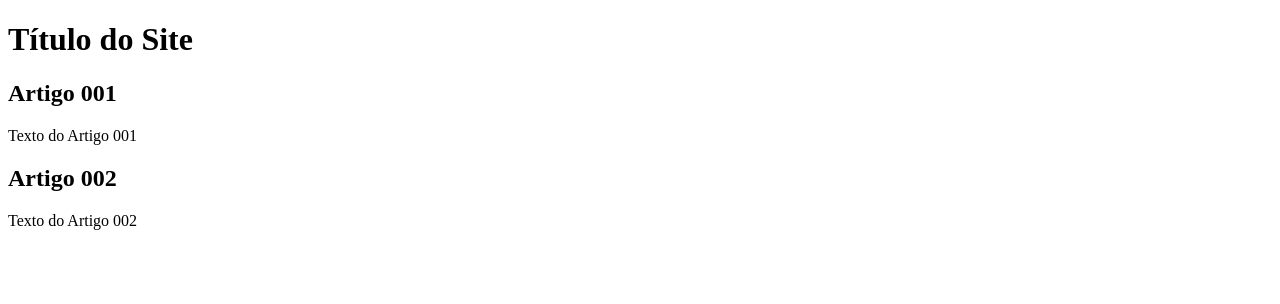
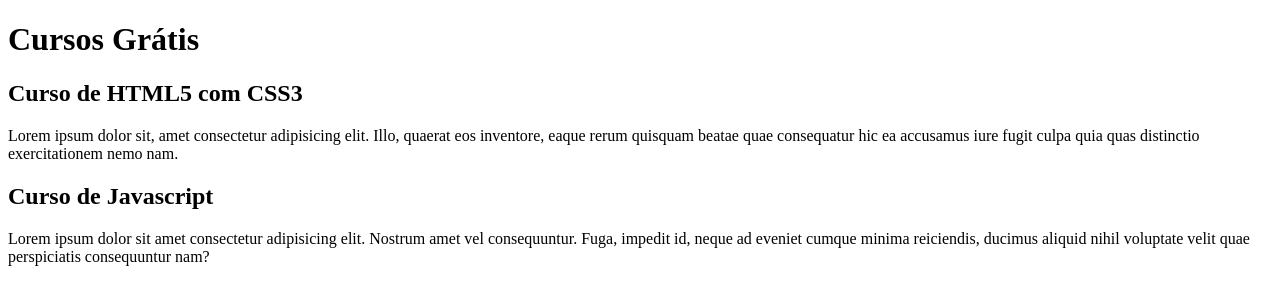
Before and after one commit to mariferreira94/projeto-site, a plain HTML site: page index.html in a window 1280 px wide. Drawn offline with Linux system fonts and the light colour scheme.

Commit message:
comecei a escrever o conteudo
comecei a escrever o conteudo

```diff
--- a/index.html
+++ b/index.html
@@ -8,15 +8,15 @@
 <body>
     <main>
         <header>
-            <h1>Título do Site</h1>
+            <h1>Cursos Grátis</h1>
         </header>
         <article>
-            <h2>Artigo 001</h2>
-            <p>Texto do Artigo 001</p>
+            <h2>Curso de HTML5 com CSS3</h2>
+            <p>Lorem ipsum dolor sit, amet consectetur adipisicing elit. Illo, quaerat eos inventore, eaque rerum quisquam beatae quae consequatur hic ea accusamus iure fugit culpa quia quas distinctio exercitationem nemo nam.</p>
         </article>
         <article>
-            <h2>Artigo 002</h2>
-            <p>Texto do Artigo 002</p>
+            <h2>Curso de Javascript</h2>
+            <p>Lorem ipsum dolor sit amet consectetur adipisicing elit. Nostrum amet vel consequuntur. Fuga, impedit id, neque ad eveniet cumque minima reiciendis, ducimus aliquid nihil voluptate velit quae perspiciatis consequuntur nam?</p>
         </article>
     </main>
 
```
